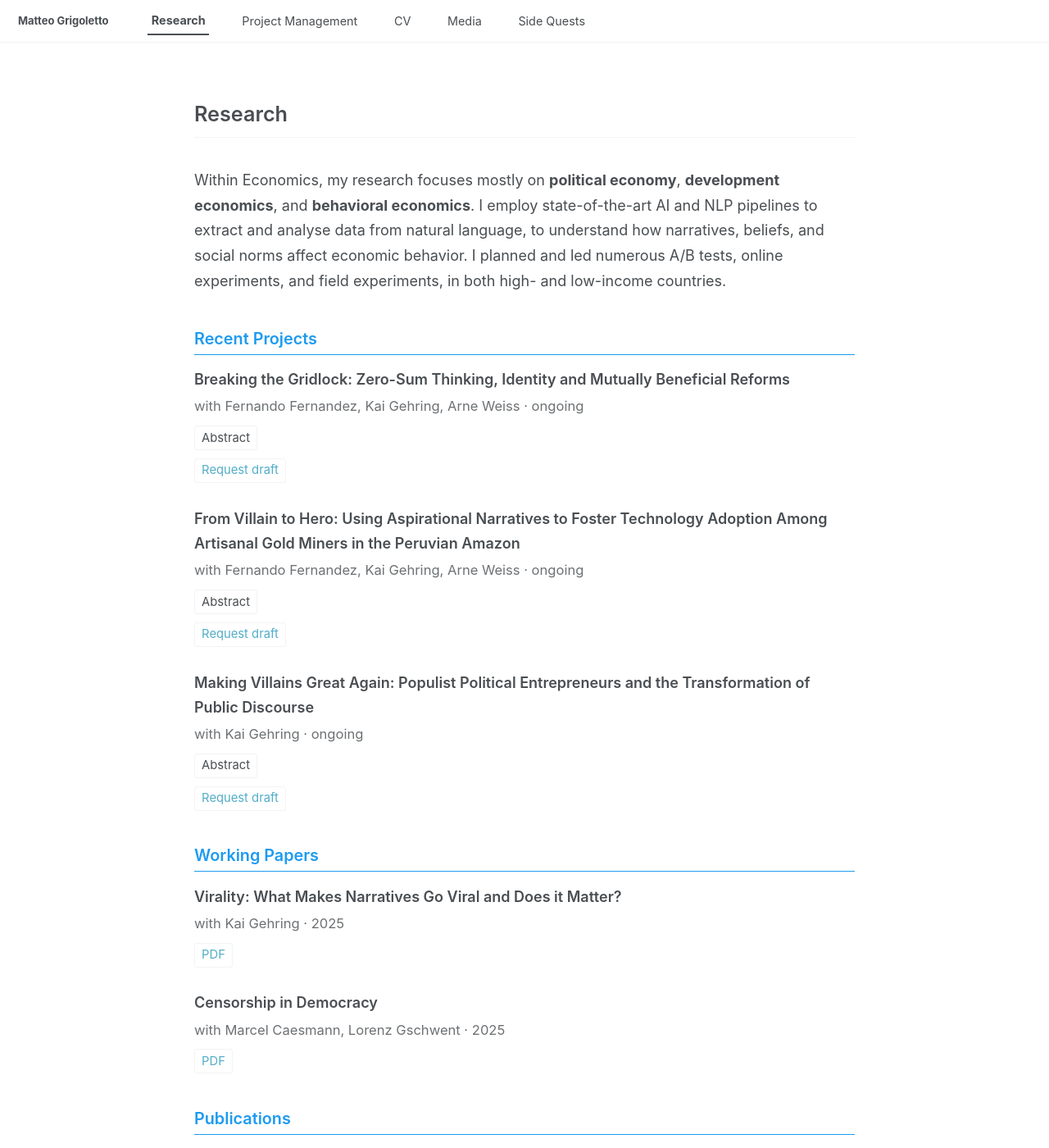
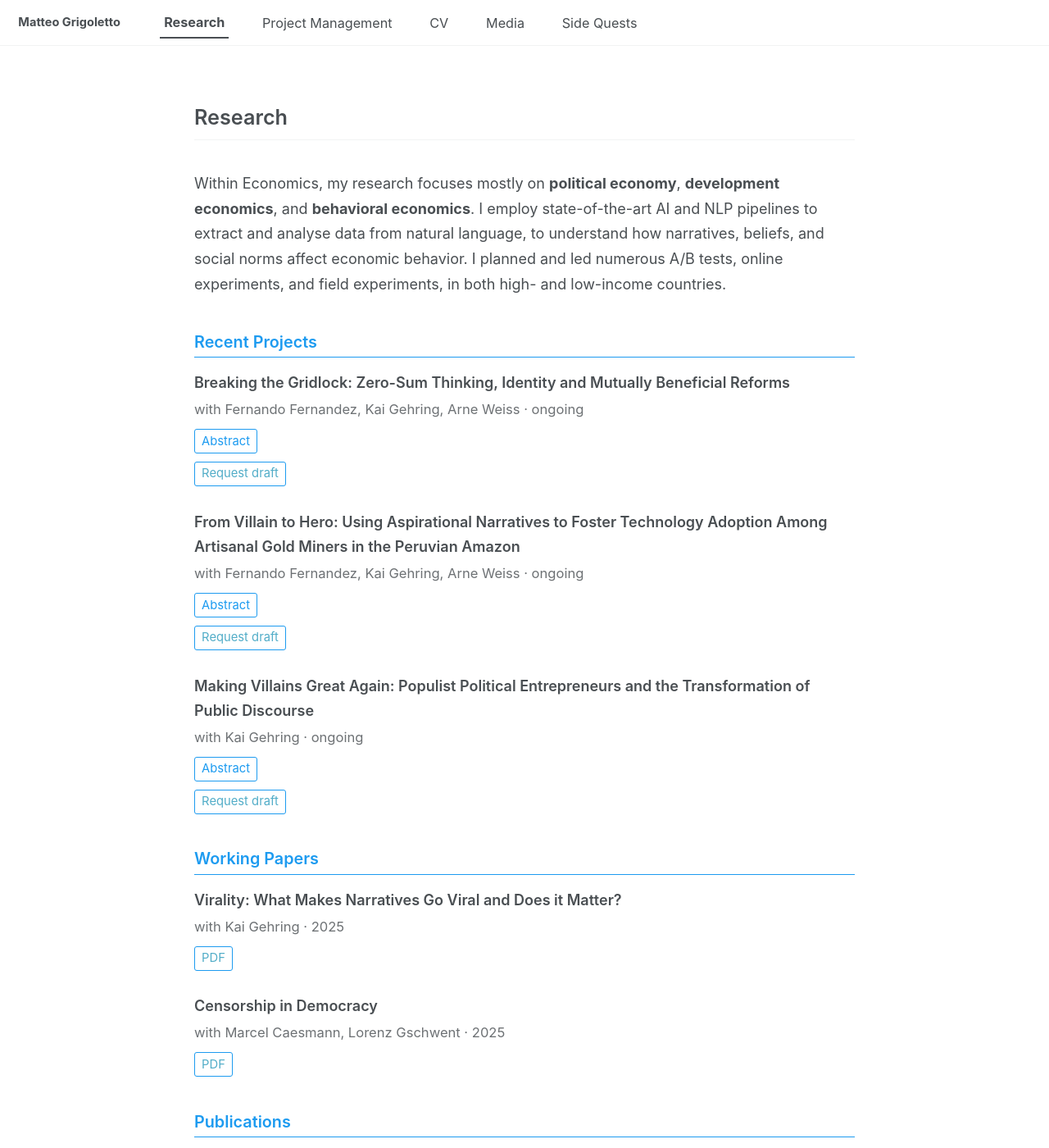
Before and after one commit to matteo-g/matteo-g.github.io, a Jekyll site: the page built from _pages/research.md, in a window 1280 px wide and 1400 px high. Shown: the whole window at 82% size. Built offline with Jekyll 4.4.1, drawn with Linux system fonts in a browser that asks for light colours; a script bundle is joined from its source files by our own code; library files that are not in the unit come from our copies.

Commit message:
increased size menu, changed color

```diff
--- a/_data/navigation.yml
+++ b/_data/navigation.yml
@@ -6,7 +6,7 @@ main:
     url: /project-management/
 
   - title: "CV"
-    url: /files/cv.pdf
+    url: /files/resume.pdf
 
   - title: "Media"
     url: /media/
--- a/_sass/layout/_minimal.scss
+++ b/_sass/layout/_minimal.scss
@@ -9,7 +9,7 @@
 }
 
 .greedy-nav .visible-links a {
-  font-size: 0.8em;
+  font-size: 0.9em;
   padding: 0.35em 0.3em;
 }
 
@@ -149,13 +149,14 @@
   padding: 0.1em 0.55em;
   margin-right: 0.4em;
   font-size: 0.82em;
-  border: 1px solid var(--global-border-color);
+  border: 1px solid #1d9bf0;
   border-radius: 3px;
-  color: var(--global-text-color);
+  color: #1d9bf0;
   text-decoration: none;
 
   &:hover {
-    background-color: var(--global-border-color);
+    background-color: #1d9bf0;
+    color: #fff;
     text-decoration: none;
   }
 }
@@ -171,16 +172,17 @@
     cursor: pointer;
     padding: 0.1em 0.55em;
     font-size: 0.82em;
-    border: 1px solid var(--global-border-color);
+    border: 1px solid #1d9bf0;
     border-radius: 3px;
-    color: var(--global-text-color);
+    color: #1d9bf0;
     list-style: none;
     user-select: none;
 
     &::-webkit-details-marker { display: none; }
 
     &:hover {
-      background-color: var(--global-border-color);
+      background-color: #1d9bf0;
+      color: #fff;
     }
   }
 
```
Also changed, not shown: 6 other files.
